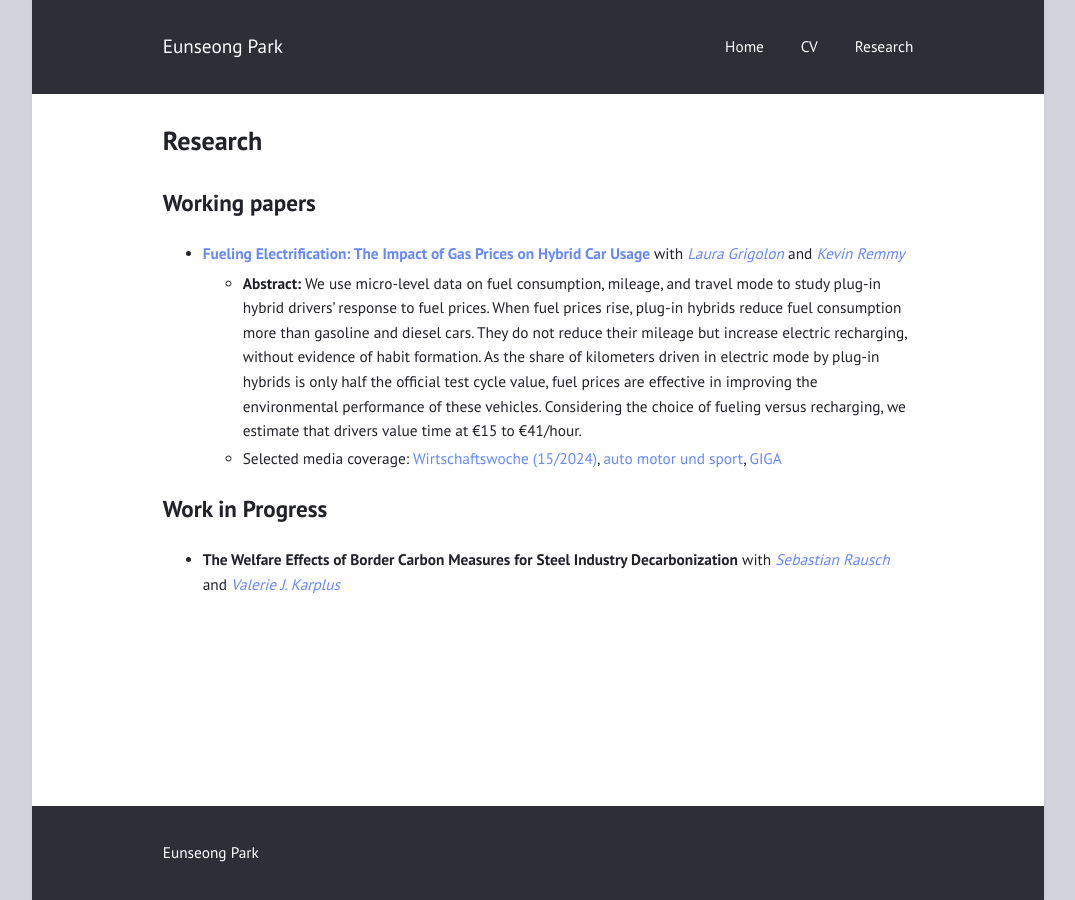
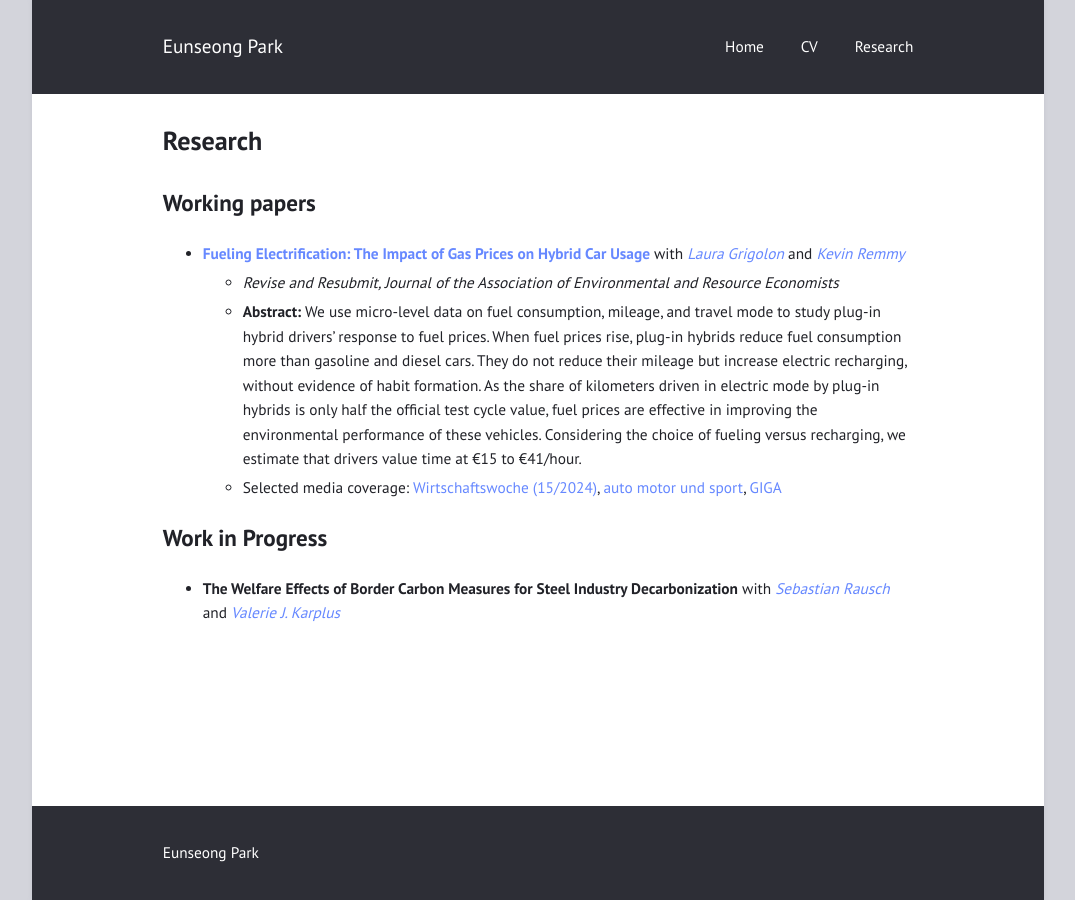
Before and after one commit to eunseong-park/eunseong-park.github.io, a Jekyll site: the page built from research.md, in a window 1280 px wide. Shown: the whole page, without its empty margins (102-1177 px from the left). Built offline with Jekyll 4.4.1, drawn with Linux system fonts in a browser that asks for light colours.

Commit message:
Update research.md

```diff
--- a/research.md
+++ b/research.md
@@ -6,6 +6,7 @@ layout: page
 ## Working papers
 
 * **[Fueling Electrification: The Impact of Gas Prices on Hybrid Car Usage](https://ftp.zew.de/pub/zew-docs/dp/dp24017.pdf)** with *[Laura Grigolon](https://sites.google.com/site/lauragrig/home)* and *[Kevin Remmy](http://kevinremmy.com/)*
+  * *Revise and Resubmit, Journal of the Association of Environmental and Resource Economists*
   * **Abstract:** We use micro-level data on fuel consumption, mileage, and travel mode to study plug-in hybrid drivers' response to fuel prices. When fuel prices rise, plug-in hybrids reduce fuel consumption more than gasoline and diesel cars. They do not reduce their mileage but increase electric recharging, without evidence of habit formation. As the share of kilometers driven in electric mode by plug-in hybrids is only half the official test cycle value, fuel prices are effective in improving the environmental performance of these vehicles. Considering the choice of fueling versus recharging, we estimate that drivers value time at €15 to €41/hour.
   * Selected media coverage: [Wirtschaftswoche (15/2024)](https://emagazin.wiwo.de/epaper/wirtschaftswoche-2024-04-05-epa-1271/?interactivelayer=73364), [auto motor und sport](https://www.auto-motor-und-sport.de/verkehr/studie-zur-phev-nutzung-hohe-spritpreise-foerdern-e-kilometer/), [GIGA](https://www.giga.de/news/benzin-zu-teuer-besitzer-von-plug-in-hybriden-denken-um/)
 
```
